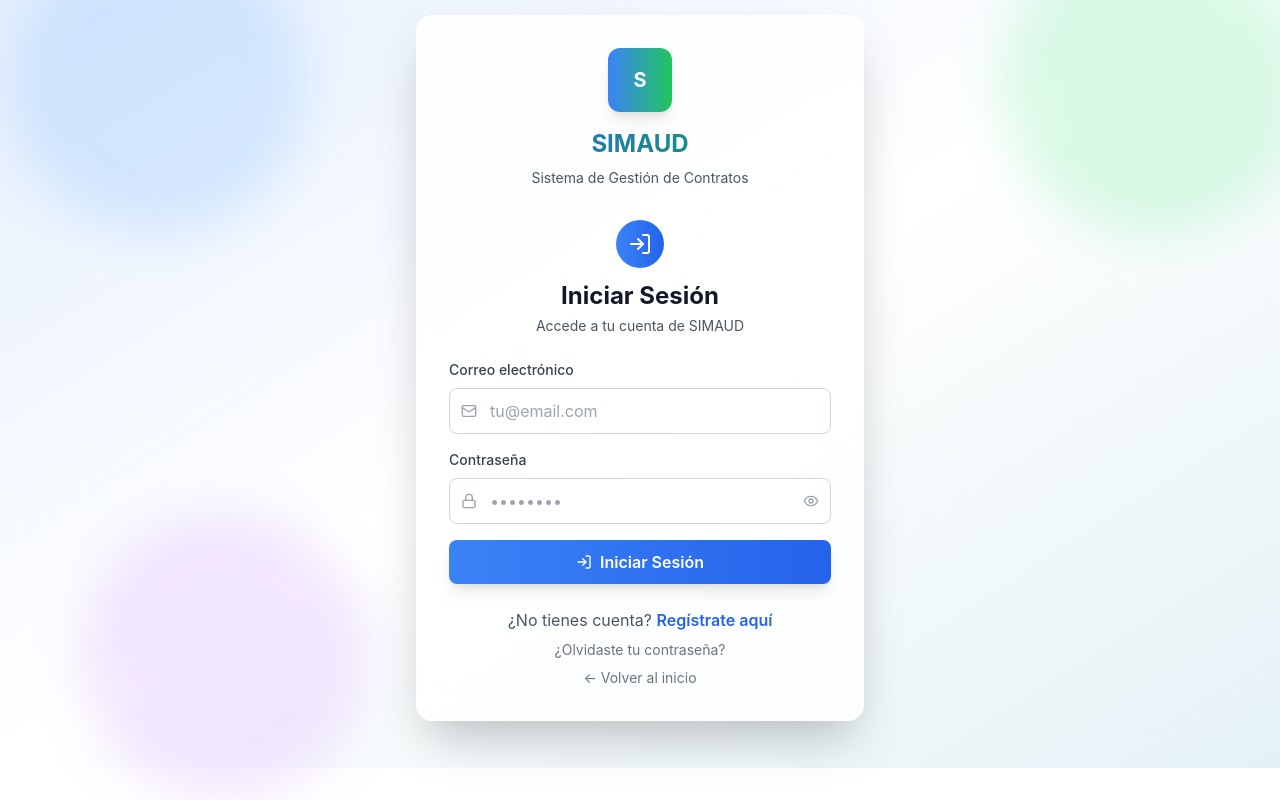
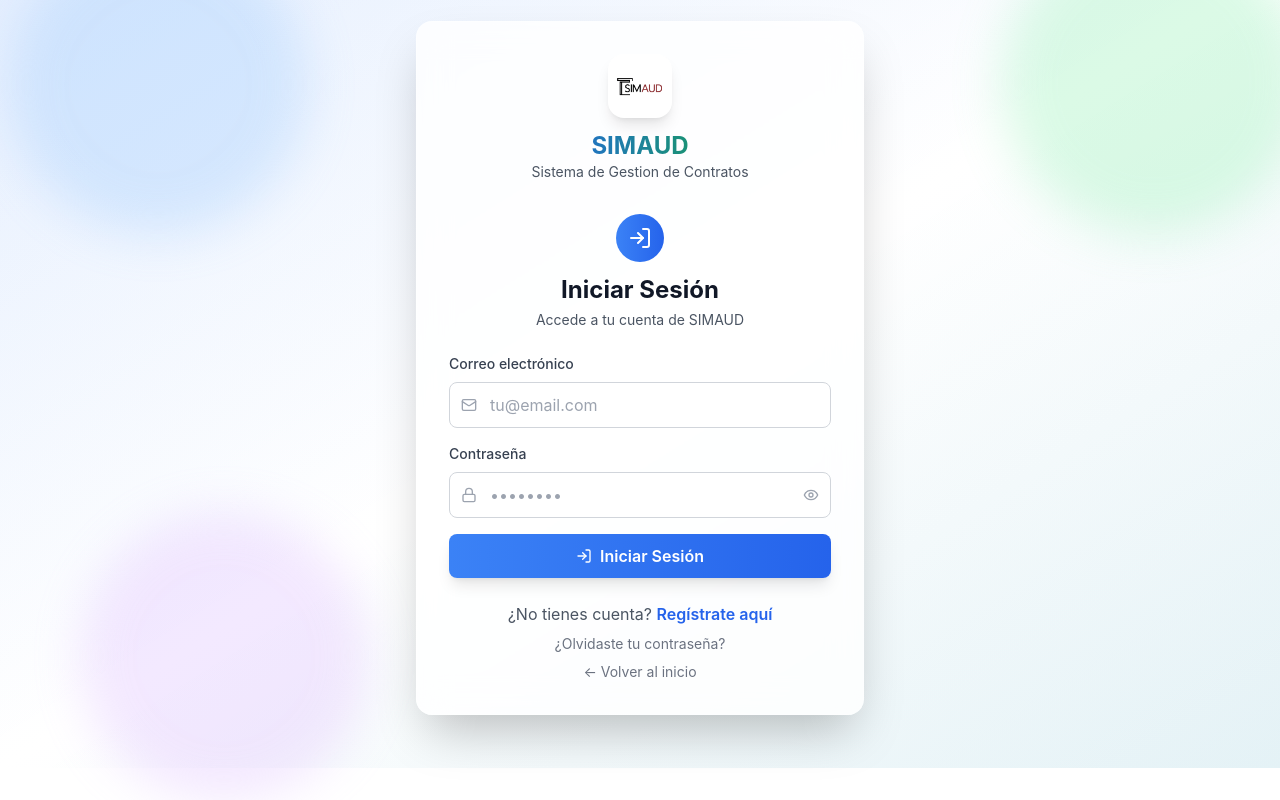
Before and after one commit to 4ismael1/SIMAUD_CFG, a React (Vite) app: page /auth in a window 1280 px wide. Both pictures are taken after a click on the button "Acceder al Sistema". Shown: the part 32-832 px from the top of the page. Built offline with nearby package versions, Linux system fonts and the light colour scheme; no server answers.

Commit message:
Integrar logo corporativo en landing y dashboards

```diff
--- a/src/components/auth/AuthPage.tsx
+++ b/src/components/auth/AuthPage.tsx
@@ -7,6 +7,7 @@ import { RegisterForm } from './RegisterForm';
 import { EmailConfirmationPending } from './EmailConfirmationPending';
 import { ResetPasswordForm } from './ResetPasswordForm';
 import { useAuth } from '../../contexts/AuthContext';
+import { BrandLogo } from '../common/BrandLogo';
 
 export const AuthPage: React.FC = () => {
   const [currentView, setCurrentView] = useState<'landing' | 'login' | 'register' | 'confirmation' | 'reset'>('landing');
@@ -97,16 +98,19 @@ export const AuthPage: React.FC = () => {
                 initial={{ scale: 0 }}
                 animate={{ scale: 1 }}
                 transition={{ delay: 0.3, type: 'spring', stiffness: 100 }}
-                className="inline-flex items-center justify-center w-16 h-16 bg-gradient-to-r from-blue-500 to-green-500 rounded-xl mb-4 shadow-lg"
+                className="inline-block"
               >
-                <span className="text-xl font-bold text-white">S</span>
+                <BrandLogo
+                  orientation="vertical"
+                  align="center"
+                  className="space-y-2"
+                  imageWrapperClassName="mx-auto w-16 h-16 bg-white rounded-2xl shadow-lg flex items-center justify-center"
+                  imageClassName="w-14 h-14"
+                  titleClassName="text-2xl font-bold bg-gradient-to-r from-blue-600 to-green-600 bg-clip-text text-transparent"
+                  subtitle="Sistema de Gestion de Contratos"
+                  subtitleClassName="text-gray-600 text-sm"
+                />
               </motion.div>
-              <h1 className="text-2xl font-bold bg-gradient-to-r from-blue-600 to-green-600 bg-clip-text text-transparent mb-2">
-                SIMAUD
-              </h1>
-              <p className="text-gray-600 text-sm">
-                Sistema de Gestión de Contratos
-              </p>
             </div>
 
             <ResetPasswordForm
@@ -163,16 +167,19 @@ export const AuthPage: React.FC = () => {
               initial={{ scale: 0 }}
               animate={{ scale: 1 }}
               transition={{ delay: 0.3, type: 'spring', stiffness: 100 }}
-              className="inline-flex items-center justify-center w-16 h-16 bg-gradient-to-r from-blue-500 to-green-500 rounded-xl mb-4 shadow-lg"
+              className="inline-block"
             >
-              <span className="text-xl font-bold text-white">S</span>
+              <BrandLogo
+                orientation="vertical"
+                align="center"
+                className="space-y-2"
+                imageWrapperClassName="mx-auto w-16 h-16 bg-white rounded-2xl shadow-lg flex items-center justify-center"
+                imageClassName="w-14 h-14"
+                titleClassName="text-2xl font-bold bg-gradient-to-r from-blue-600 to-green-600 bg-clip-text text-transparent"
+                subtitle="Sistema de Gestion de Contratos"
+                subtitleClassName="text-gray-600 text-sm"
+              />
             </motion.div>
-            <h1 className="text-2xl font-bold bg-gradient-to-r from-blue-600 to-green-600 bg-clip-text text-transparent mb-2">
-              SIMAUD
-            </h1>
-            <p className="text-gray-600 text-sm">
-              Sistema de Gestión de Contratos
-            </p>
           </div>
 
           {/* Content */}
--- /dev/null
+++ b/src/components/common/BrandLogo.tsx
@@ -0,0 +1,60 @@
+import React from 'react';
+import LogoImage from '../../assets/Logo.png';
+
+interface BrandLogoProps {
+  title?: string;
+  subtitle?: string;
+  orientation?: 'horizontal' | 'vertical';
+  align?: 'left' | 'center';
+  className?: string;
+  imageClassName?: string;
+  imageWrapperClassName?: string;
+  titleClassName?: string;
+  subtitleClassName?: string;
+}
+
+/**
+ * Shared brand logo renderer to keep image usage consistent across the app.
+ */
+export const BrandLogo: React.FC<BrandLogoProps> = ({
+  title = 'SIMAUD',
+  subtitle,
+  orientation = 'horizontal',
+  align = 'left',
+  className = '',
+  imageClassName = 'w-10 h-10',
+  imageWrapperClassName = '',
+  titleClassName = 'text-lg font-bold text-gray-900',
+  subtitleClassName = 'text-xs text-gray-500',
+}) => {
+  const isHorizontal = orientation === 'horizontal';
+  const containerClasses = isHorizontal
+    ? `flex items-center space-x-3 ${className}`.trim()
+    : `flex flex-col items-center space-y-3 ${className}`.trim();
+
+  const textAlignment =
+    align === 'center'
+      ? 'text-center'
+      : 'text-left';
+  const imageWrapperClasses = `flex-shrink-0 ${imageWrapperClassName}`.trim();
+
+  return (
+    <div className={containerClasses}>
+      <div className={imageWrapperClasses}>
+        <img
+          src={LogoImage}
+          alt={`${title} logo`}
+          className={`object-contain ${imageClassName}`.trim()}
+        />
+      </div>
+      {(title || subtitle) && (
+        <div className={!isHorizontal ? textAlignment : undefined}>
+          {title && <p className={titleClassName}>{title}</p>}
+          {subtitle && subtitle.trim().length > 0 && (
+            <p className={subtitleClassName}>{subtitle}</p>
+          )}
+        </div>
+      )}
+    </div>
+  );
+};
--- a/src/components/dashboards/admin/AdminDashboard.tsx
+++ b/src/components/dashboards/admin/AdminDashboard.tsx
@@ -8,7 +8,6 @@ import {
   Bell,
   Search,
   Plus,
-  Shield,
   LogOut,
   Menu,
   X,
@@ -36,6 +35,7 @@ import { ContractManagementAdmin } from '../admin/ContractManagementAdmin';
 import { NotificationCenter } from '../../notifications/NotificationCenter';
 import { ExpiryAlerts } from '../../notifications/ExpiryAlerts';
 import { LoadingSpinner } from '../../common/LoadingSpinner';
+import { BrandLogo } from '../../common/BrandLogo';
 
 type AdminView = 'dashboard' | 'users' | 'templates' | 'variables' | 'contracts' | 'management' | 'approvals' | 'renewals' | 'reports' | 'settings' | 'profile';
 
@@ -185,15 +185,13 @@ export const AdminDashboard: React.FC = () => {
 
         {/* Sidebar Header */}
         <div className="flex items-center justify-between h-16 px-6 border-b border-gray-200">
-          <div className="flex items-center space-x-3">
-            <div className="flex items-center justify-center w-8 h-8 bg-gradient-to-r from-blue-500 to-blue-600 rounded-lg">
-              <Shield className="w-5 h-5 text-white" />
-            </div>
-            <div>
-              <h1 className="text-lg font-bold text-gray-900">SIMAUD</h1>
-              <p className="text-xs text-gray-500">Admin Panel</p>
-            </div>
-          </div>
+          <BrandLogo
+            subtitle="Admin Panel"
+            titleClassName="text-lg font-bold text-gray-900"
+            subtitleClassName="text-xs text-gray-500"
+            imageWrapperClassName="flex items-center justify-center w-8 h-8 bg-gradient-to-r from-blue-500 to-blue-600 rounded-lg"
+            imageClassName="w-6 h-6"
+          />
           <button
             onClick={() => setSidebarOpen(false)}
             className="lg:hidden p-2 text-gray-400 hover:text-gray-600"
--- a/src/components/dashboards/gestor/GestorDashboard.tsx
+++ b/src/components/dashboards/gestor/GestorDashboard.tsx
@@ -34,6 +34,7 @@ import { VariableManagement } from '../admin/VariableManagement';
 import { NotificationCenter } from '../../notifications/NotificationCenter';
 import { ExpiryAlerts } from '../../notifications/ExpiryAlerts';
 import { LoadingSpinner } from '../../common/LoadingSpinner';
+import { BrandLogo } from '../../common/BrandLogo';
 
 type GestorView = 'dashboard' | 'contracts' | 'variables' | 'renewals' | 'analytics' | 'profile';
 
@@ -140,15 +141,13 @@ export const GestorDashboard: React.FC = () => {
 
         {/* Sidebar Header */}
         <div className="flex items-center justify-between h-16 px-6 border-b border-gray-200">
-          <div className="flex items-center space-x-3">
-            <div className="flex items-center justify-center w-8 h-8 bg-gradient-to-r from-purple-500 to-purple-600 rounded-lg">
-              <FileText className="w-5 h-5 text-white" />
-            </div>
-            <div>
-              <h1 className="text-lg font-bold text-gray-900">SIMAUD</h1>
-              <p className="text-xs text-gray-500">Gestor de Contratos</p>
-            </div>
-          </div>
+          <BrandLogo
+            subtitle="Gestor de Contratos"
+            titleClassName="text-lg font-bold text-gray-900"
+            subtitleClassName="text-xs text-gray-500"
+            imageWrapperClassName="flex items-center justify-center w-8 h-8 bg-gradient-to-r from-purple-500 to-purple-600 rounded-lg"
+            imageClassName="w-6 h-6"
+          />
           <button
             onClick={() => setSidebarOpen(false)}
             className="lg:hidden p-2 text-gray-400 hover:text-gray-600"
--- a/src/components/dashboards/supervisor/SupervisorDashboard.tsx
+++ b/src/components/dashboards/supervisor/SupervisorDashboard.tsx
@@ -3,7 +3,6 @@ import { motion } from 'framer-motion';
 import {
   Settings,
   FileText,
-  Shield,
   LogOut,
   Menu,
   X,
@@ -31,6 +30,7 @@ import { AnalyticsReports } from '../../reports/AnalyticsReports';
 import { NotificationCenter } from '../../notifications/NotificationCenter';
 import { ExpiryAlerts } from '../../notifications/ExpiryAlerts';
 import { LoadingSpinner } from '../../common/LoadingSpinner';
+import { BrandLogo } from '../../common/BrandLogo';
 
 type SupervisorView = 'dashboard' | 'variables' | 'templates' | 'approvals' | 'renewals' | 'analytics' | 'profile';
 
@@ -140,15 +140,13 @@ export const SupervisorDashboard: React.FC = () => {
 
         {/* Sidebar Header */}
         <div className="flex items-center justify-between h-16 px-6 border-b border-gray-200">
-          <div className="flex items-center space-x-3">
-            <div className="flex items-center justify-center w-8 h-8 bg-gradient-to-r from-green-500 to-green-600 rounded-lg">
-              <Shield className="w-5 h-5 text-white" />
-            </div>
-            <div>
-              <h1 className="text-lg font-bold text-gray-900">SIMAUD</h1>
-              <p className="text-xs text-gray-500">Panel Supervisor</p>
-            </div>
-          </div>
+          <BrandLogo
+            subtitle="Panel Supervisor"
+            titleClassName="text-lg font-bold text-gray-900"
+            subtitleClassName="text-xs text-gray-500"
+            imageWrapperClassName="flex items-center justify-center w-8 h-8 bg-gradient-to-r from-green-500 to-green-600 rounded-lg"
+            imageClassName="w-6 h-6"
+          />
           <button
             onClick={() => setSidebarOpen(false)}
             className="lg:hidden p-2 text-gray-400 hover:text-gray-600"
--- a/src/components/dashboards/user/UserDashboard.tsx
+++ b/src/components/dashboards/user/UserDashboard.tsx
@@ -30,6 +30,7 @@ import { NotificationCenter } from '../../notifications/NotificationCenter';
 import { LoadingSpinner } from '../../common/LoadingSpinner';
 import { SignatureCanvas } from '../../contracts/SignatureCanvas';
 import type { Contract } from '../../../types/contracts';
+import { BrandLogo } from '../../common/BrandLogo';
 
 type UserView = 'dashboard' | 'contracts' | 'profile';
 
@@ -420,15 +421,13 @@ export const UserDashboard: React.FC = () => {
 
         {/* Sidebar Header */}
         <div className="flex items-center justify-between h-16 px-6 border-b border-gray-200">
-          <div className="flex items-center space-x-3">
-            <div className="flex items-center justify-center w-8 h-8 bg-gradient-to-r from-orange-500 to-orange-600 rounded-lg">
-              <PenTool className="w-5 h-5 text-white" />
-            </div>
-            <div>
-              <h1 className="text-lg font-bold text-gray-900">SIMAUD</h1>
-              <p className="text-xs text-gray-500">Panel Firmante</p>
-            </div>
-          </div>
+          <BrandLogo
+            subtitle="Panel Firmante"
+            titleClassName="text-lg font-bold text-gray-900"
+            subtitleClassName="text-xs text-gray-500"
+            imageWrapperClassName="flex items-center justify-center w-8 h-8 bg-gradient-to-r from-orange-500 to-orange-600 rounded-lg"
+            imageClassName="w-6 h-6"
+          />
           <button
             onClick={() => setSidebarOpen(false)}
             className="lg:hidden p-2 text-gray-400 hover:text-gray-600"
--- a/src/components/landing/LandingPage.tsx
+++ b/src/components/landing/LandingPage.tsx
@@ -18,6 +18,7 @@ import {
   Eye,
   Settings
 } from 'lucide-react';
+import { BrandLogo } from '../common/BrandLogo';
 
 interface LandingPageProps {
   onLogin: () => void;
@@ -82,17 +83,12 @@ export const LandingPage: React.FC<LandingPageProps> = ({ onLogin, onRegister })
         <div className="max-w-7xl mx-auto px-4 sm:px-6 lg:px-8">
           <div className="flex items-center justify-between h-16">
             {/* Logo */}
-            <div className="flex items-center space-x-3">
-              <div className="flex items-center justify-center w-10 h-10 bg-gradient-to-r from-blue-500 to-purple-600 rounded-xl">
-                <FileText className="w-6 h-6 text-white" />
-              </div>
-              <div>
-                <h1 className="text-xl font-bold bg-gradient-to-r from-blue-600 to-purple-600 bg-clip-text text-transparent">
-                  SIMAUD
-                </h1>
-                <p className="text-xs text-gray-500 -mt-1">Sistema de Gestión de Contratos</p>
-              </div>
-            </div>
+            <BrandLogo
+              subtitle="Sistema de Gestion de Contratos"
+              titleClassName="text-xl font-bold bg-gradient-to-r from-blue-600 to-purple-600 bg-clip-text text-transparent"
+              subtitleClassName="text-xs text-gray-500 -mt-1"
+              imageClassName="w-10 h-10"
+            />
 
             {/* Desktop Navigation */}
             <div className="hidden md:flex items-center space-x-8">
@@ -265,15 +261,14 @@ export const LandingPage: React.FC<LandingPageProps> = ({ onLogin, onRegister })
                 </div>
                 <div className="bg-white rounded-lg p-6">
                   {/* Header */}
-                  <div className="flex items-center space-x-3 mb-6">
-                    <div className="w-10 h-10 bg-gradient-to-r from-blue-500 to-purple-600 rounded-lg flex items-center justify-center">
-                      <FileText className="w-5 h-5 text-white" />
-                    </div>
-                    <div>
-                      <div className="w-24 h-4 bg-gray-200 rounded mb-1"></div>
-                      <div className="w-16 h-3 bg-gray-100 rounded"></div>
-                    </div>
-                  </div>
+                  <BrandLogo
+                    className="mb-6"
+                    subtitle="Panel principal"
+                    titleClassName="text-sm font-semibold text-gray-900"
+                    subtitleClassName="text-xs text-gray-500"
+                    imageWrapperClassName="bg-gray-100 rounded-lg p-1"
+                    imageClassName="w-8 h-8"
+                  />
 
                   {/* Stats Cards */}
                   <div className="grid grid-cols-2 gap-4 mb-6">
@@ -449,15 +444,13 @@ export const LandingPage: React.FC<LandingPageProps> = ({ onLogin, onRegister })
               <div className="bg-white rounded-2xl shadow-2xl border border-gray-200 overflow-hidden">
                 {/* Header */}
                 <div className="bg-gradient-to-r from-blue-500 to-purple-600 p-4">
-                  <div className="flex items-center space-x-3">
-                    <div className="w-8 h-8 bg-white/20 rounded-lg flex items-center justify-center">
-                      <Shield className="w-4 h-4 text-white" />
-                    </div>
-                    <div>
-                      <div className="text-white font-semibold">SIMAUD Dashboard</div>
-                      <div className="text-blue-100 text-sm">Sistema de Gestión</div>
-                    </div>
-                  </div>
+                  <BrandLogo
+                    subtitle="Sistema de Gestion"
+                    titleClassName="text-white font-semibold"
+                    subtitleClassName="text-blue-100 text-sm"
+                    imageWrapperClassName="bg-white/20 rounded-lg p-1"
+                    imageClassName="w-8 h-8"
+                  />
                 </div>
 
                 {/* Content */}
@@ -657,15 +650,14 @@ export const LandingPage: React.FC<LandingPageProps> = ({ onLogin, onRegister })
           <div className="grid grid-cols-1 md:grid-cols-3 gap-8">
             {/* Company Info */}
             <div>
-              <div className="flex items-center space-x-3 mb-6">
-                <div className="flex items-center justify-center w-10 h-10 bg-gradient-to-r from-blue-500 to-purple-600 rounded-xl">
-                  <FileText className="w-6 h-6 text-white" />
-                </div>
-                <div>
-                  <h3 className="text-xl font-bold">SIMAUD</h3>
-                  <p className="text-gray-400 text-sm">Sistema Integral de Gestión</p>
-                </div>
-              </div>
+              <BrandLogo
+                className="mb-6"
+                subtitle="Sistema Integral de Gestion"
+                titleClassName="text-xl font-bold text-white"
+                subtitleClassName="text-gray-400 text-sm"
+                imageWrapperClassName="bg-white rounded-xl p-1"
+                imageClassName="w-10 h-10"
+              />
               <p className="text-gray-400 mb-6 leading-relaxed">
                 La plataforma más avanzada para la gestión de contratos digitales.
                 Automatiza, optimiza y asegura todos tus procesos contractuales.
```
Also changed, not shown: src/assets/Logo.png (added).
